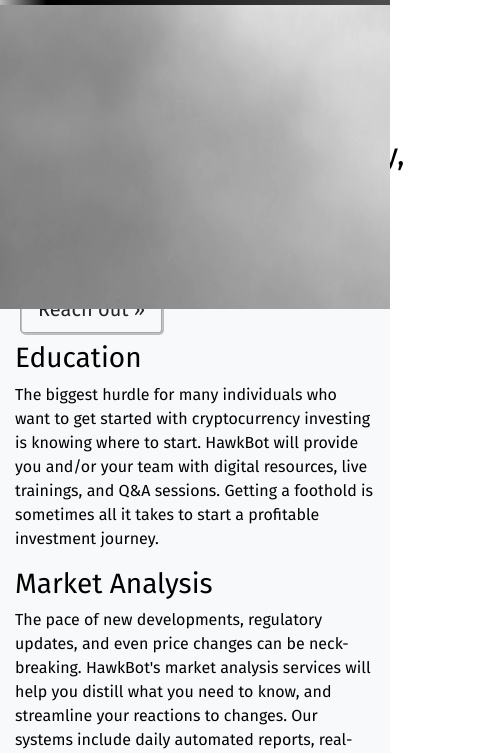
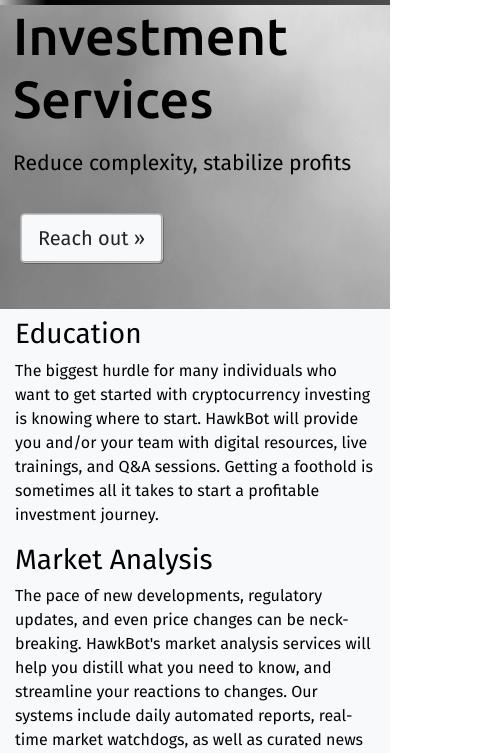
Before and after one commit to isaiahnixon/hawkbot-org, a plain HTML site: page services.html in a window 390 px wide. Shown: the part 91-844 px from the top of the page, 494 px wide, since content can reach past the window. Drawn offline with nearby package versions, Linux system fonts and the light colour scheme.

Commit message:
Mobile fixes.

```diff
--- a/scss/style.scss
+++ b/scss/style.scss
@@ -28,7 +28,7 @@
     @include font-scaling(50, 1.5);
 
     .sub {
-        @include font-scaling(30, 1.5);
+        @include font-scaling(20, 2);
 
         position: relative;
         top: -0.5em;
@@ -51,8 +51,9 @@
 
     h1 {
         text-align: left;
-        width: 100%;
-        margin-left: 2em !important;
+        width: auto;
+        margin: 0 !important;
+        padding-left: 2em;
     }
 
     .btn.bg-light.btn-lg {
@@ -66,7 +67,7 @@
         right: 0;
         z-index: 1;
         display: block;
-        width: 100vw;
+        width: 100%;
         height: inherit;
         -webkit-filter: brightness(120%);
         -moz-filter: brightness(120%);
@@ -129,7 +130,16 @@
     }
 
     .jumbotron {
-        padding-bottom: 1em;
+        margin-bottom: 0.5em;
+    }
+
+    .jumbotron .content {
+        position: absolute;
+        z-index: 99;
+
+        h1 {
+            padding-left: 0.25em;
+        }
     }
 }
 
--- a/services.html
+++ b/services.html
@@ -36,7 +36,7 @@
                 <div class="background-image"></div>
                 <div class="content">
                     <h1 class="display-3">Investment Services<br/><span class="sub">
-                        Reducing complexity, stabilizing profits
+                        Reduce complexity, stabilize profits
                     </span></h1>
                     <a class="btn bg-light btn-lg" href="/contact" role="button">Reach out »</a>
                     <p></p>
```
Also changed, not shown: css/style.css, 1 other file.
